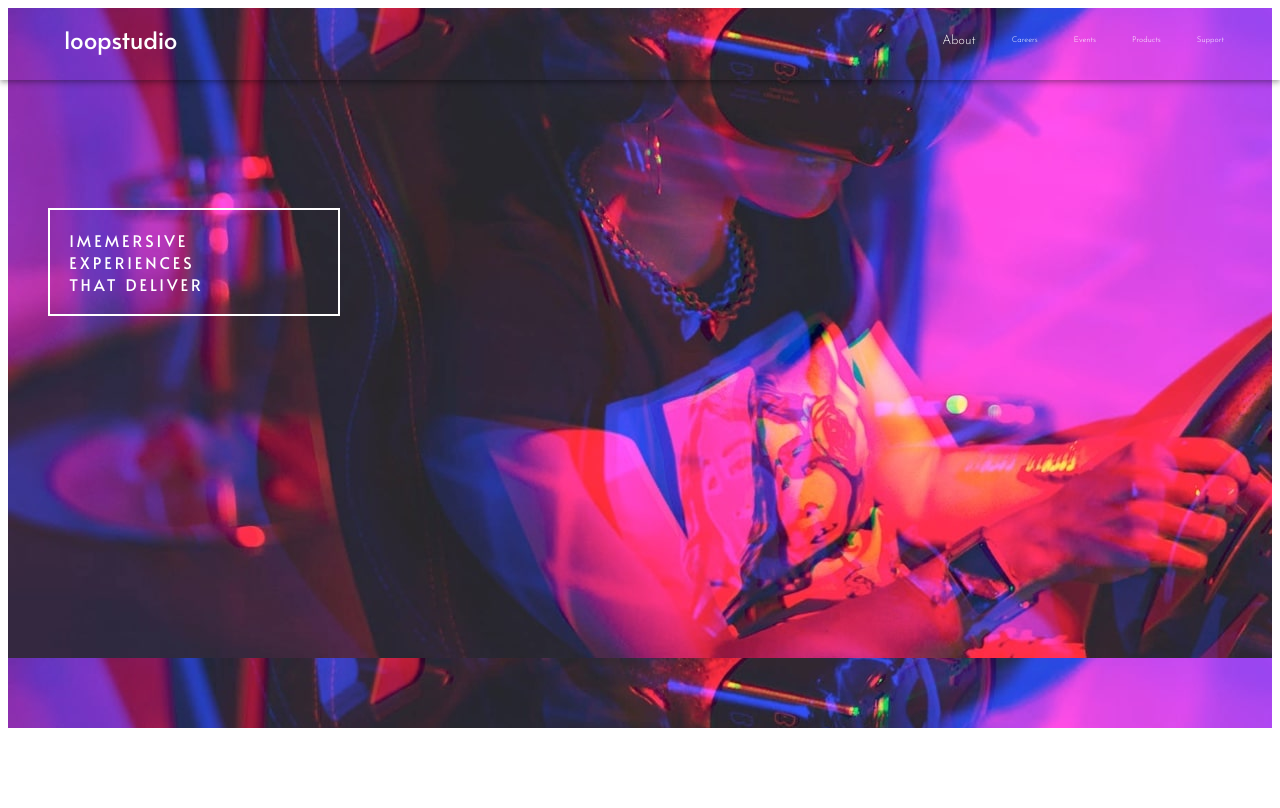
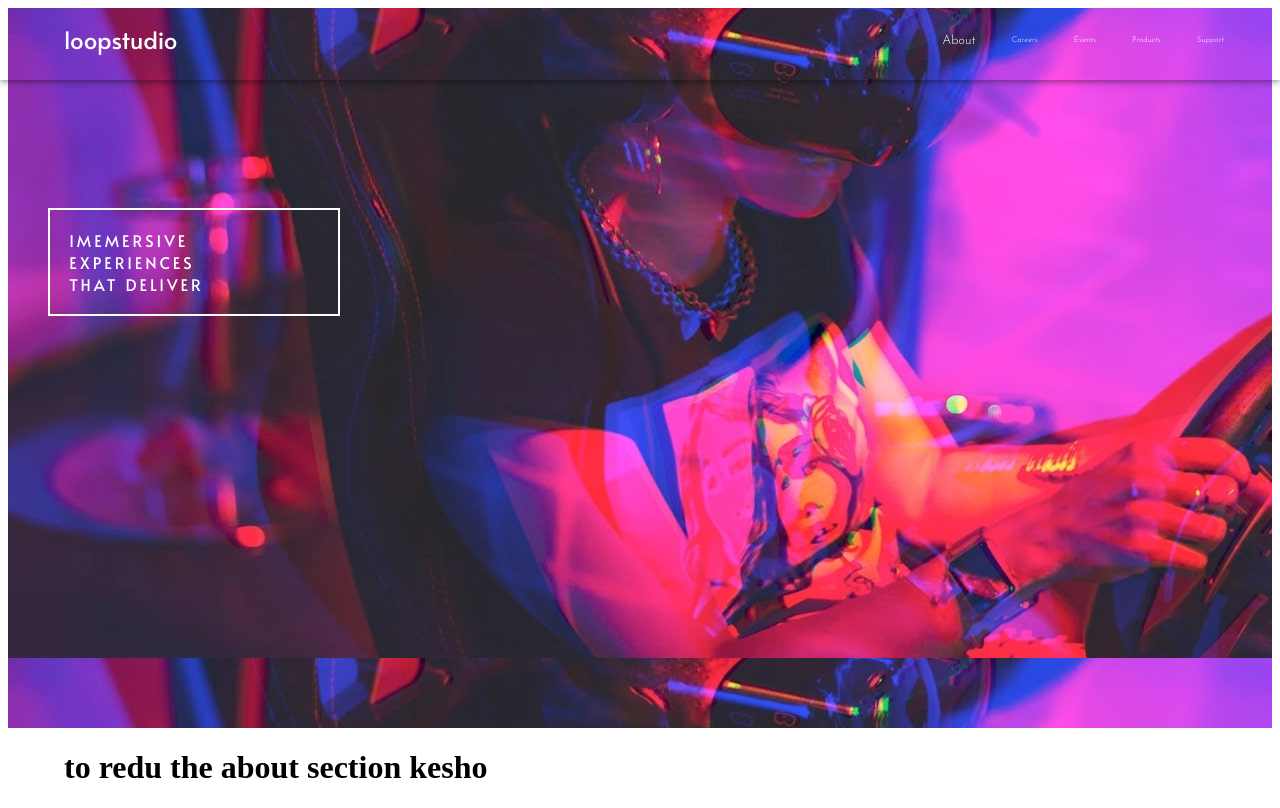
Before and after one commit to meyoh-23/loop-studio-React, a React (Create React App) app: page / in a window 1280 px wide. Built offline with nearby package versions, Linux system fonts and the light colour scheme.

Commit message:
left for the about-section kesho

```diff
--- a/src/App.js
+++ b/src/App.js
@@ -1,14 +1,16 @@
 import { Stack } from "@mui/material";
 import Hero from "./components/Hero";
 import Navbar from './components/Navbar';
+import About from "./components/About";
 
 function App() {
   return (
     <>
-    <Stack spacing={0}>
+    <Stack spacing={0} maxWidth="1440px">
       <Navbar/>
       <Hero/>
     </Stack>
+    <About/>
     </>
   );
 }
--- /dev/null
+++ b/src/components/About.jsx
@@ -0,0 +1,14 @@
+import { Avatar, Box, Container, Typography } from '@mui/material';
+import React from 'react';
+import desktopHeroImage from "./assets/desktop/image-interactive.jpg";
+import mobileHeroImage from "./assets/mobile/image-interactive.jpg";
+
+const About = () => {
+    return (
+    <Container>
+        <h1>to redu the about section kesho</h1>
+    </Container>
+    )
+}
+
+export default About;
```
Also changed, not shown: 1 other file (tests, documents, lock files or other folders).
